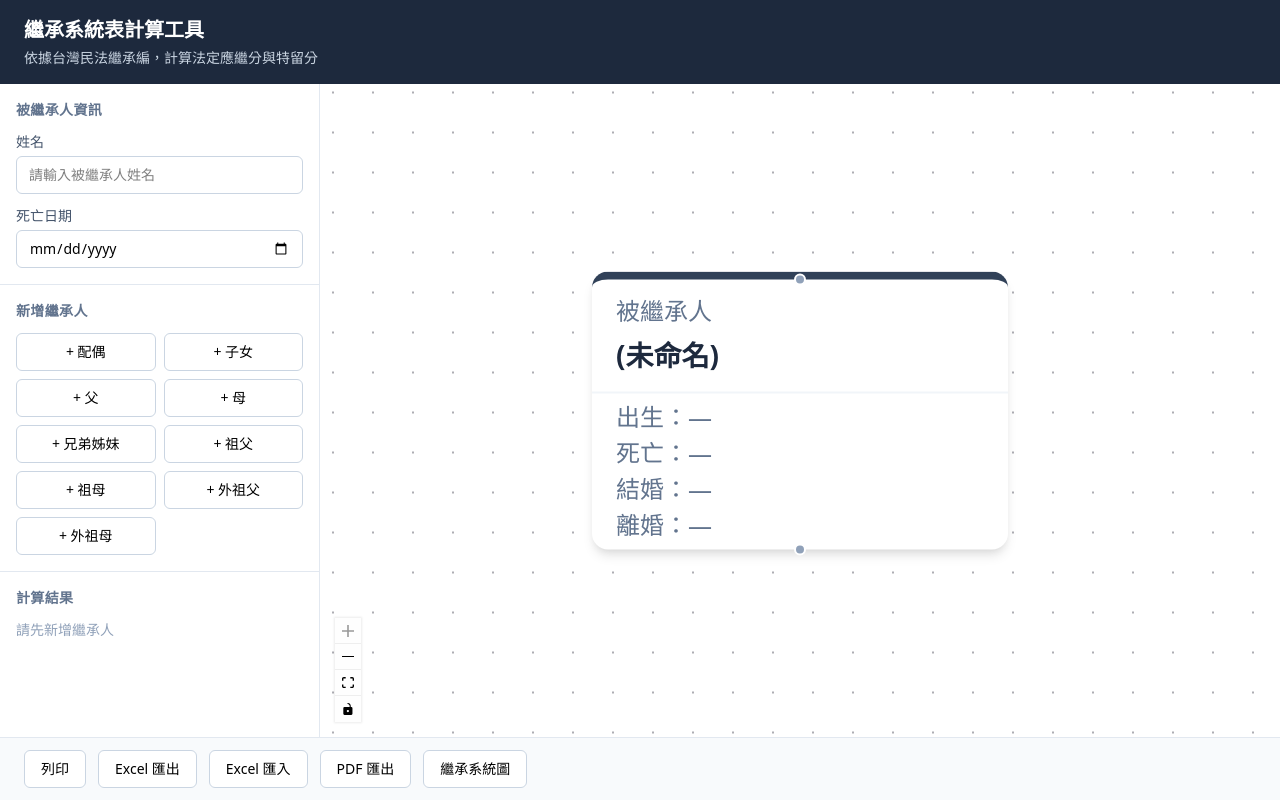
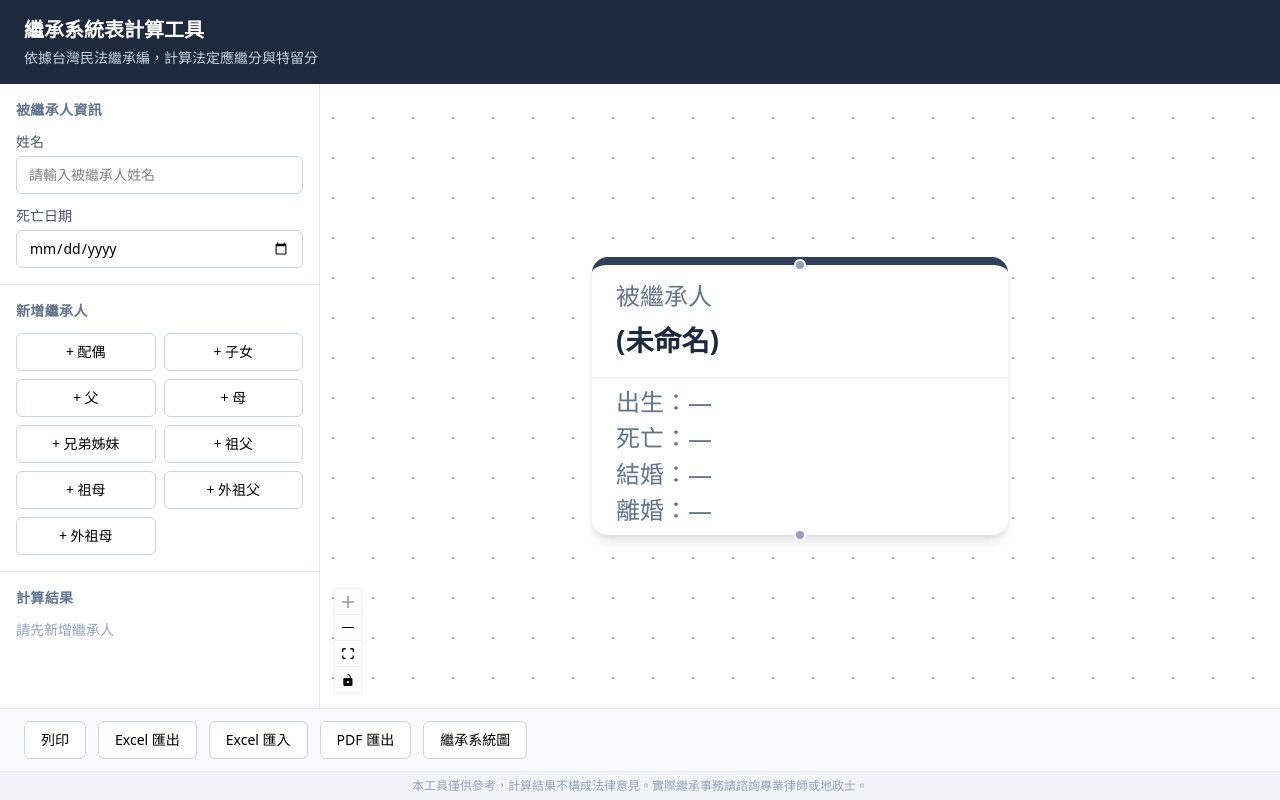
Before and after one commit to white1033/taiwan-inheritance-calculator, a React (Vite) app: page / in a window 1280 px wide. Built offline with nearby package versions, Linux system fonts and the light colour scheme.

Commit message:
feat: add legal disclaimer to page footer

```diff
--- a/src/App.tsx
+++ b/src/App.tsx
@@ -30,6 +30,9 @@ export default function App() {
           </main>
         </div>
         <ExportToolbar />
+        <div className="no-print bg-slate-100 border-t border-slate-200 px-3 py-1.5 text-center text-xs text-slate-400">
+          本工具僅供參考，計算結果不構成法律意見。實際繼承事務請諮詢專業律師或地政士。
+        </div>
       </div>
     </InheritanceProvider>
   );
```
